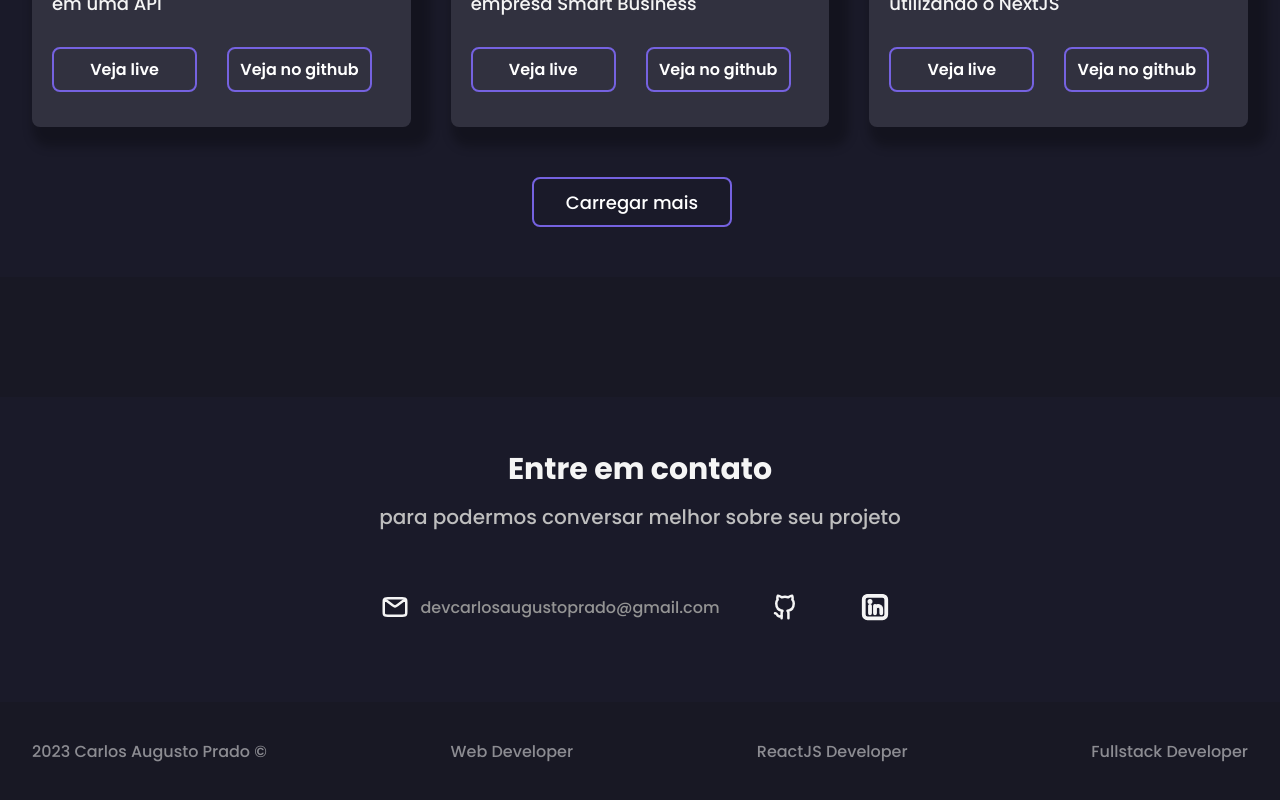
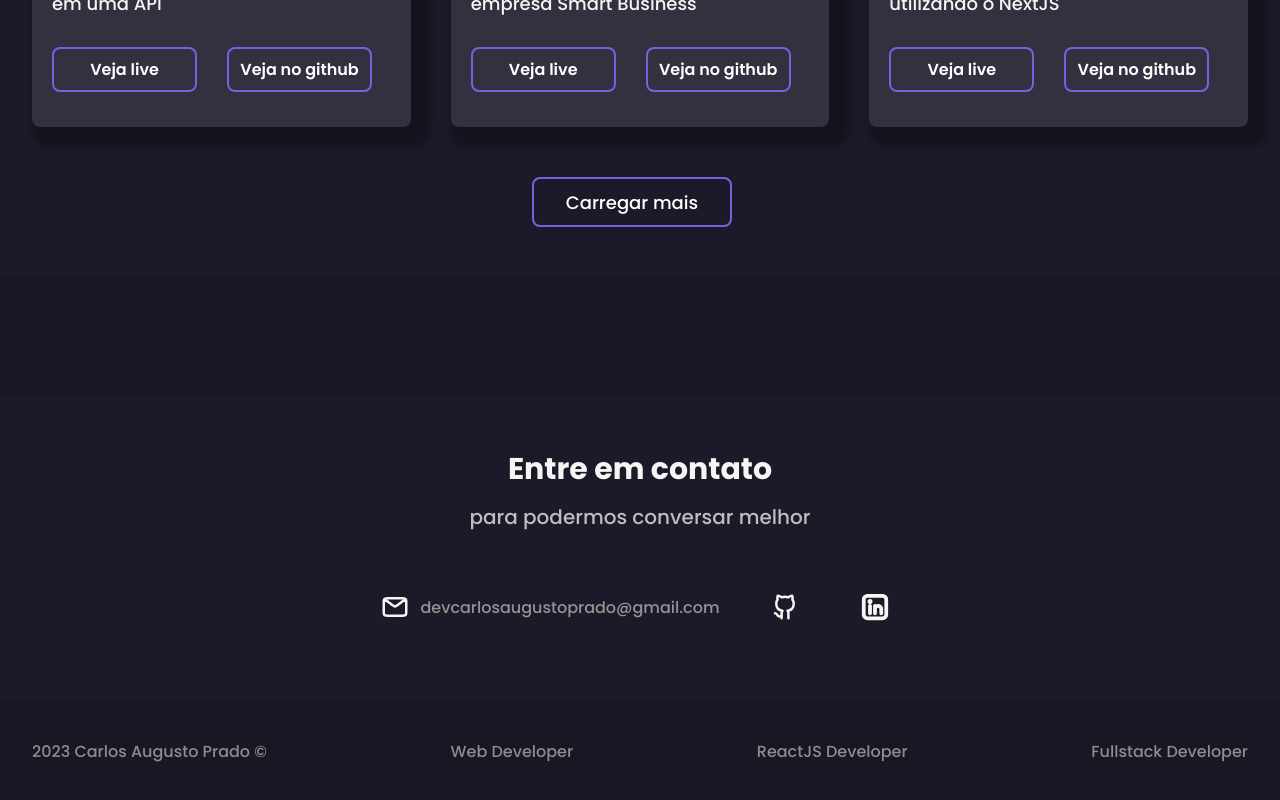
Before and after one commit to CarlosAugustoPrado/personal-portfolio, a React (Vite) app: page / in a window 1280 px wide. Shown: the part 2948-3748 px from the top of the page. Built offline with nearby package versions, Linux system fonts and the light colour scheme.

Commit message:
alterações visuais e criação de um readme

```diff
--- a/src/components/Contact/Contact.jsx
+++ b/src/components/Contact/Contact.jsx
@@ -16,7 +16,7 @@ const Contact = () => {
             <h2>
               Entre em <strong>contato</strong>
             </h2>
-            <span>para podermos conversar melhor sobre seu projeto</span>
+            <span>para podermos conversar melhor</span>
           </div>
           <div className="icons">
             <ul>
--- a/src/components/Projects/Projects.scss
+++ b/src/components/Projects/Projects.scss
@@ -32,6 +32,10 @@
         display: flex;
         flex-direction: column;
         padding: 2rem;
+        transition: all 0.3s;
+        &:hover {
+          transform: scale(1.06);
+        }
         .project-image {
           max-width: 33rem;
           height: 20rem;
```
